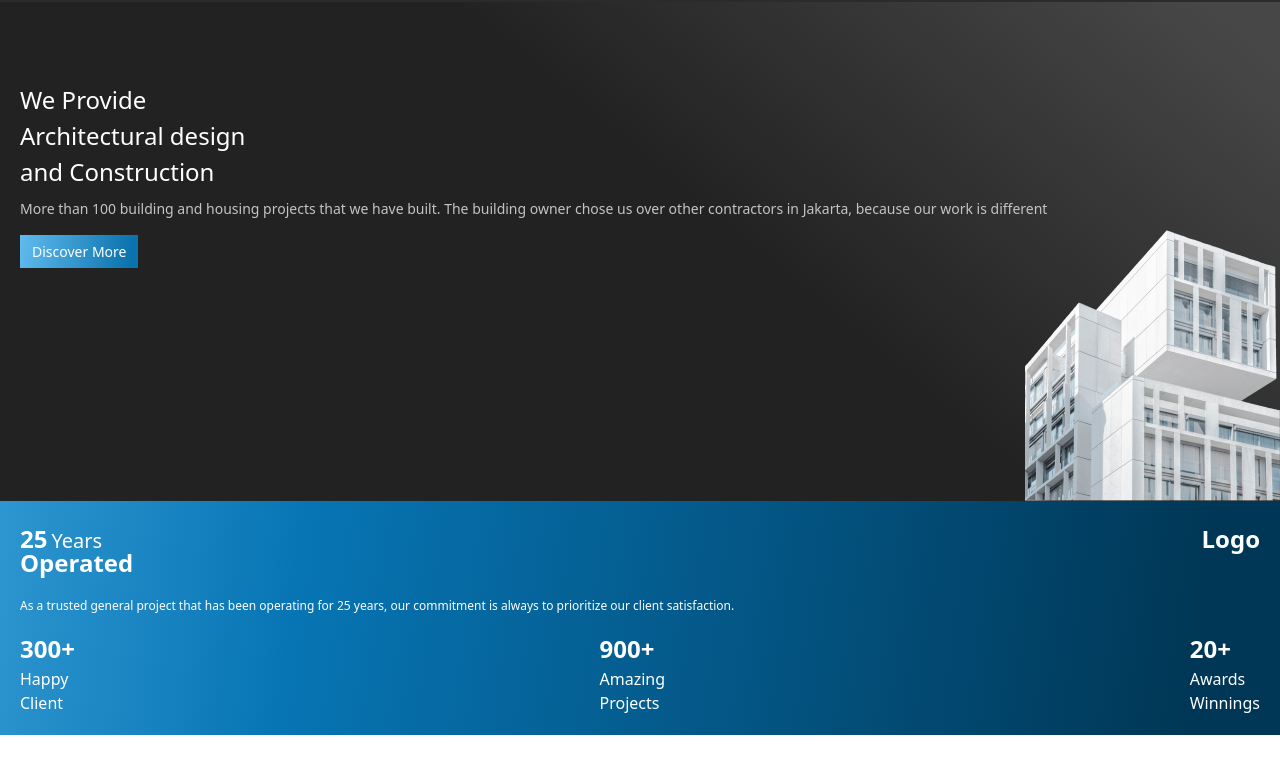
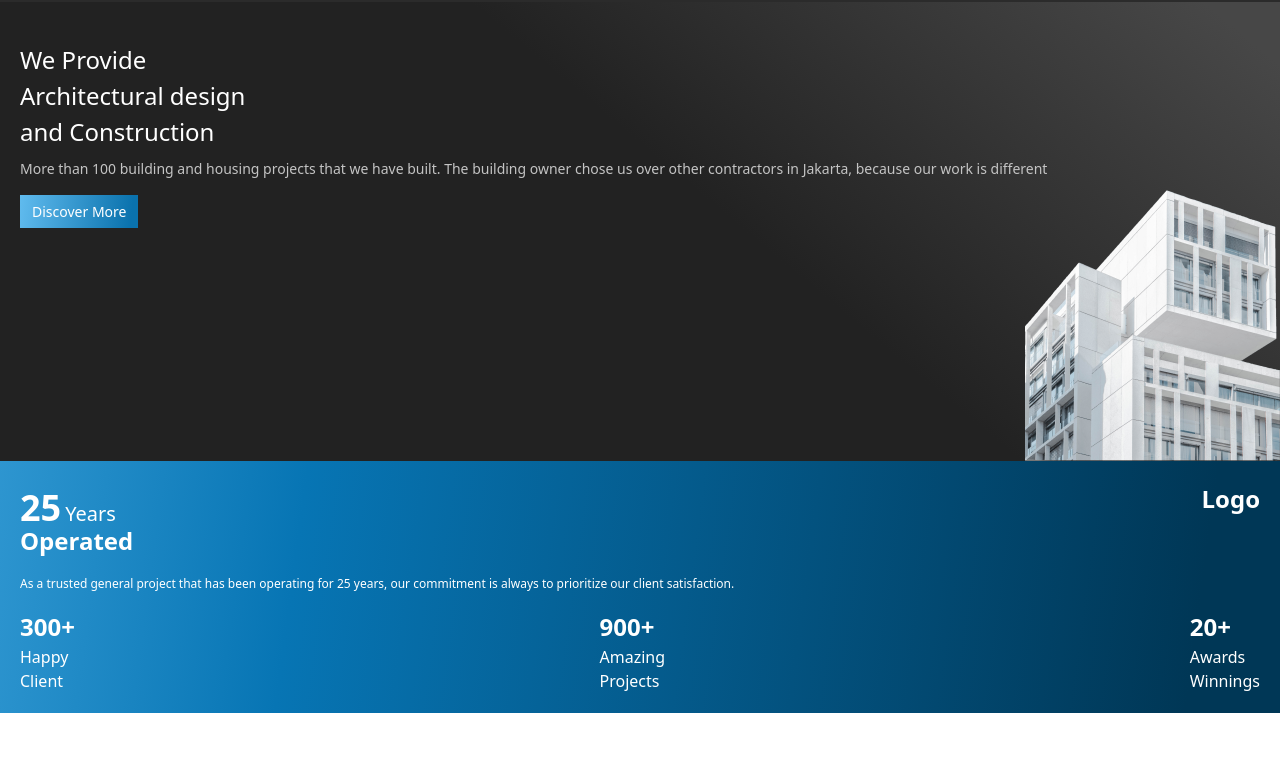
Before and after one commit to anshuopinion/real-estate, a website built with Vite: page index.html in a window 1280 px wide. Shown: the part 38-800 px from the top of the page. Built offline with nearby package versions, Linux system fonts and the light colour scheme.

Commit message:
nit pick

```diff
--- a/index.html
+++ b/index.html
@@ -19,7 +19,7 @@
     <main>
       <section class="black-grad text-white">
         <!-- Hero Text Section -->
-        <div class="flex flex-col pt-20 px-5 gap-2">
+        <div class="flex flex-col pt-10 px-5 gap-2">
           <h1 class="font-medium text-xl">
             We Provide <br />
             Architectural design
@@ -47,7 +47,7 @@
         <div class="flex justify-between">
           <div>
             <div class="flex items-baseline">
-              <h2 class="text-xl font-bold">25</h2>
+              <h2 class="text-3xl font-bold">25</h2>
               <h2 class="text-lg font-medium ml-1">Years</h2>
             </div>
             <h3 class="text-xl font-semibold -mt-3">Operated</h3>
```
